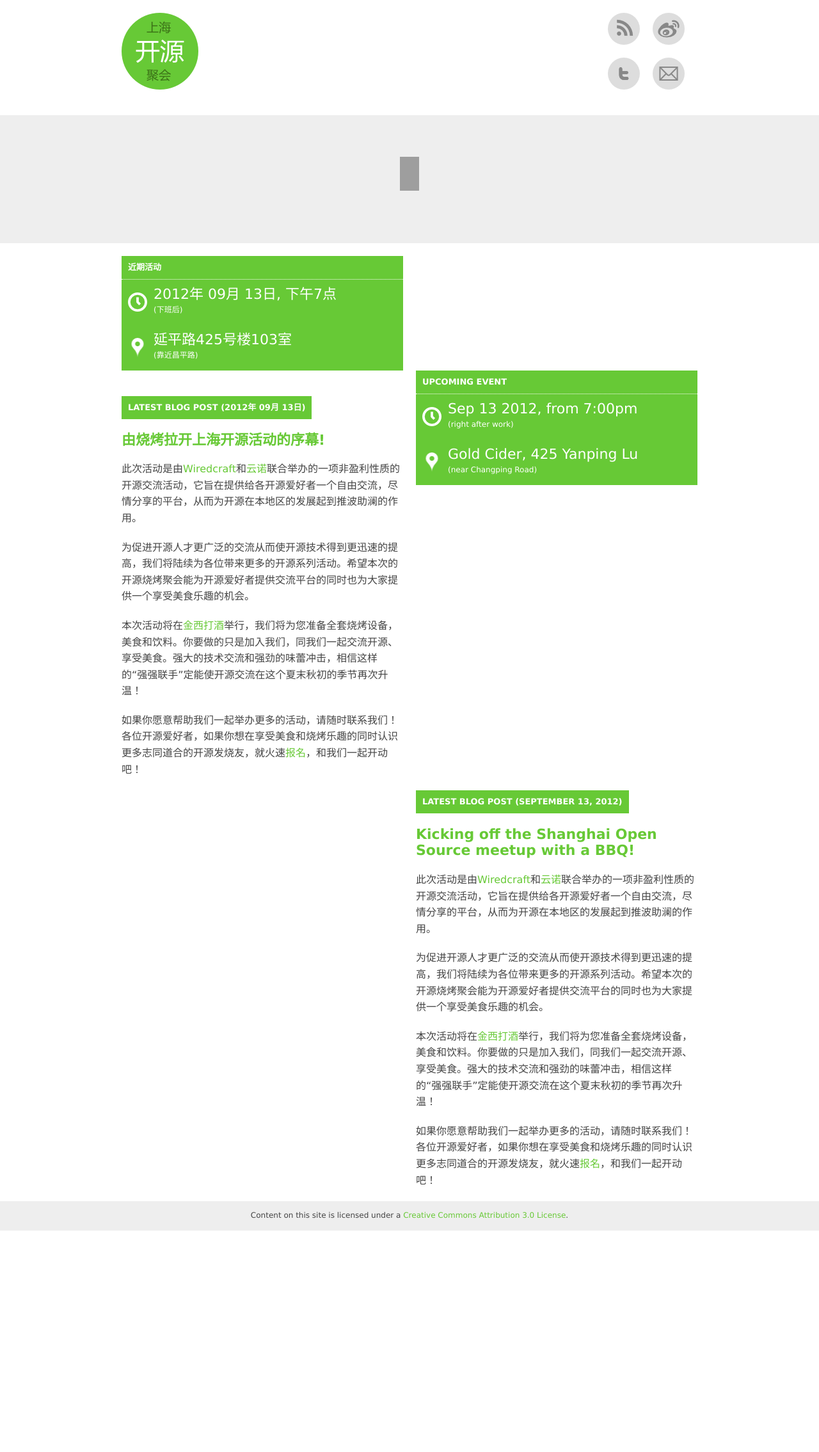
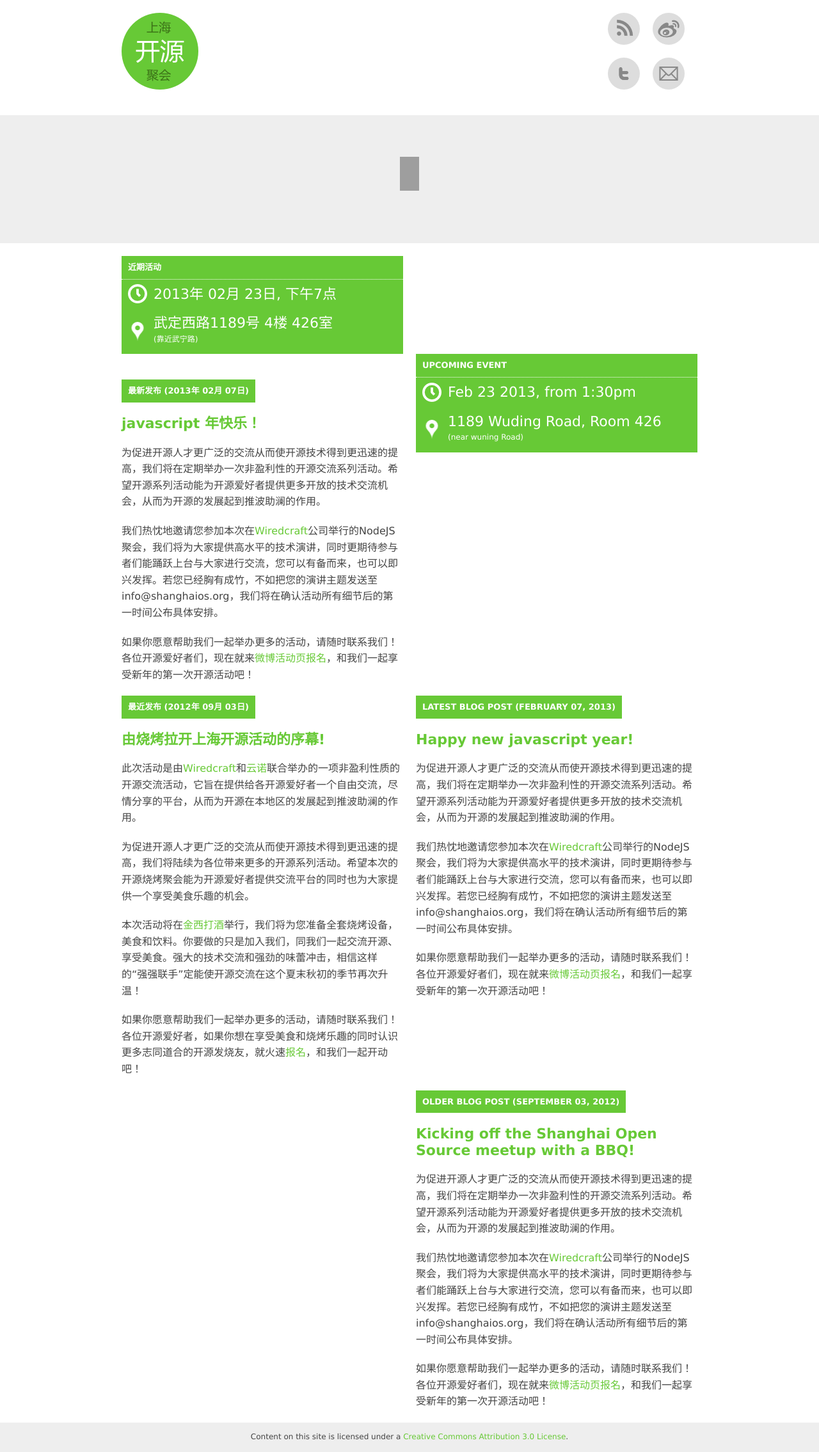
Before and after one commit to Wiredcraft/shanghaios, a Jekyll site: the page built from index.html, in a window 1280 px wide. Shown: the whole page at 64% size. Built offline with Jekyll 4.4.1, drawn with Linux system fonts in a browser that asks for light colours; before the commit the page ends 1923 px from its top, so only the background shows below that; grey boxes are pictures that could not be loaded.

Commit message:
Changed with the latest information for the event of 23/02/2013, Frank is fixing the latest CSS bug

```diff
--- a/_layouts/default.html
+++ b/_layouts/default.html
@@ -71,13 +71,13 @@ languages: "dfsfsdf"
       mapbox.markers.interaction(markerLayer);
       m.addLayer(markerLayer);
 
-      m.zoom(15).center({ lat: 31.23548326394313, lon: -238.56716138610355 });
+      m.zoom(15).center({ lat: 31.2282, lon: 121.4310 });
 
       // Add a single feature to the markers layer.
       // You can use .features() to add multiple features.
       markerLayer.add_feature({
           geometry: {
-              coordinates: [-238.56716138610355, 31.23548326394313]
+              coordinates: [121.4310, 31.2282]
           },
           properties: {
               'marker-color': '#3b7217',
--- /dev/null
+++ b/_posts/2013-02-07-Nodejs.md
@@ -0,0 +1,15 @@
+---
+title: javascript 年快乐！
+layout: post
+day: 2013-02-23
+time: 7
+language: chinese
+address: 武定西路1189号 4楼 426室
+road: 靠近武宁路
+---
+
+为促进开源人才更广泛的交流从而使开源技术得到更迅速的提高，我们将在定期举办一次非盈利性的开源交流系列活动。希望开源系列活动能为开源爱好者提供更多开放的技术交流机会，从而为开源的发展起到推波助澜的作用。
+
+我们热忱地邀请您参加本次在[Wiredcraft](http://wiredcraft.com/)公司举行的NodeJS聚会，我们将为大家提供高水平的技术演讲，同时更期待参与者们能踊跃上台与大家进行交流，您可以有备而来，也可以即兴发挥。若您已经胸有成竹，不如把您的演讲主题发送至info@shanghaios.org，我们将在确认活动所有细节后的第一时间公布具体安排。
+
+如果你愿意帮助我们一起举办更多的活动，请随时联系我们！各位开源爱好者们，现在就来[微博活动页报名](http://event.weibo.com/760444)，和我们一起享受新年的第一次开源活动吧！
--- a/css/style.css
+++ b/css/style.css
@@ -27,6 +27,7 @@ a:hover {
 .en {
   float: right;
   width: 50%;
+  clear: both;
 }
 
 .en .content {
--- a/index.html
+++ b/index.html
@@ -3,13 +3,13 @@ layout: default
 title: 上海开源聚会
 ---
 <section id="announcement">
-  {% for post in site.posts %}
+  {% for post in site.posts limit: 2 %}
     {% case post.language %}
       {% when 'chinese' %}
       <div class='cn'>
         <div class="content">
           <h2>近期活动</h2>
-          <p class="when">{{ post.date | date: "%Y年 %m月 %d日" }}, 下午{{ post.time }}点 <small>(下班后)</small></p>
+          <p class="when">{{ post.day | date: "%Y年 %m月 %d日" }}, 下午{{ post.time }}点</p>
           <p class="where">{{ post.address }}<small>({{ post.road }})</small></p>
         </div>
       </div>
@@ -17,7 +17,7 @@ title: 上海开源聚会
       <div class='en'>
         <div class="content">
           <h2>Upcoming event</h2>
-          <p class="when">{{ post.date | date: "%b %d %Y" }}, from {{ post.time | "%I"}}pm<small>(right after work)</small></p>
+          <p class="when">{{ post.day | date: "%b %d %Y" }}, from {{ post.time | "%I"}}pm</p>
           <p class="where">{{ post.address }}<small>({{ post.road }})</small></p>
         </div>
       </div>
@@ -25,13 +25,13 @@ title: 上海开源聚会
   {% endfor %}
 </section>
 
-{% for post in site.posts %}
+{% for post in site.posts limit: 2 %}
   {% case post.language %}
     {% when 'chinese' %}
       <div class='cn'>
         <div class="content">
           <article>
-            <h2>Latest blog post ({{ post.date | date: "%Y年 %m月 %d日" }})</h2>
+            <h2>最新发布 ({{ post.date | date: "%Y年 %m月 %d日" }})</h2>
             <h3><a href="{{ site.posts.first.url }}">{{ post.title }}</a></h3>
                {{ post.content }}
           </article>
@@ -49,3 +49,28 @@ title: 上海开源聚会
       </div>
   {% endcase %}
 {% endfor %}
+
+{% for post in site.posts offset: 2 %}
+  {% case post.language %}
+    {% when 'chinese' %}
+      <div class='cn'>
+        <div class="content">
+          <article>
+            <h2>最近发布 ({{ post.date | date: "%Y年 %m月 %d日" }})</h2>
+            <h3><a href="{{ site.posts.first.url }}">{{ post.title }}</a></h3>
+               {{ post.content }}
+          </article>
+        </div>
+      </div>
+    {% when 'english' %}
+      <div class='en'>
+        <div class="content">
+          <article>
+            <h2>Older blog post ({{ post.date | date: "%B %d, %Y" }})</h3>
+            <h3><a href="{{ site.posts.first.url }}">{{ post.title }}</a></h3>
+            {{ site.posts.first.content }}
+          </article>
+        </div>
+      </div>
+  {% endcase %}
+{% endfor %}
```
Also changed, not shown: _posts/2012-09-03-BBQ-EN.md (+1 -1 lines), _posts/2012-09-03-BBQ.md (+1 -1 lines), _posts/2013-02-07-Nodejs-EN.md (added, +15 -0 lines).
